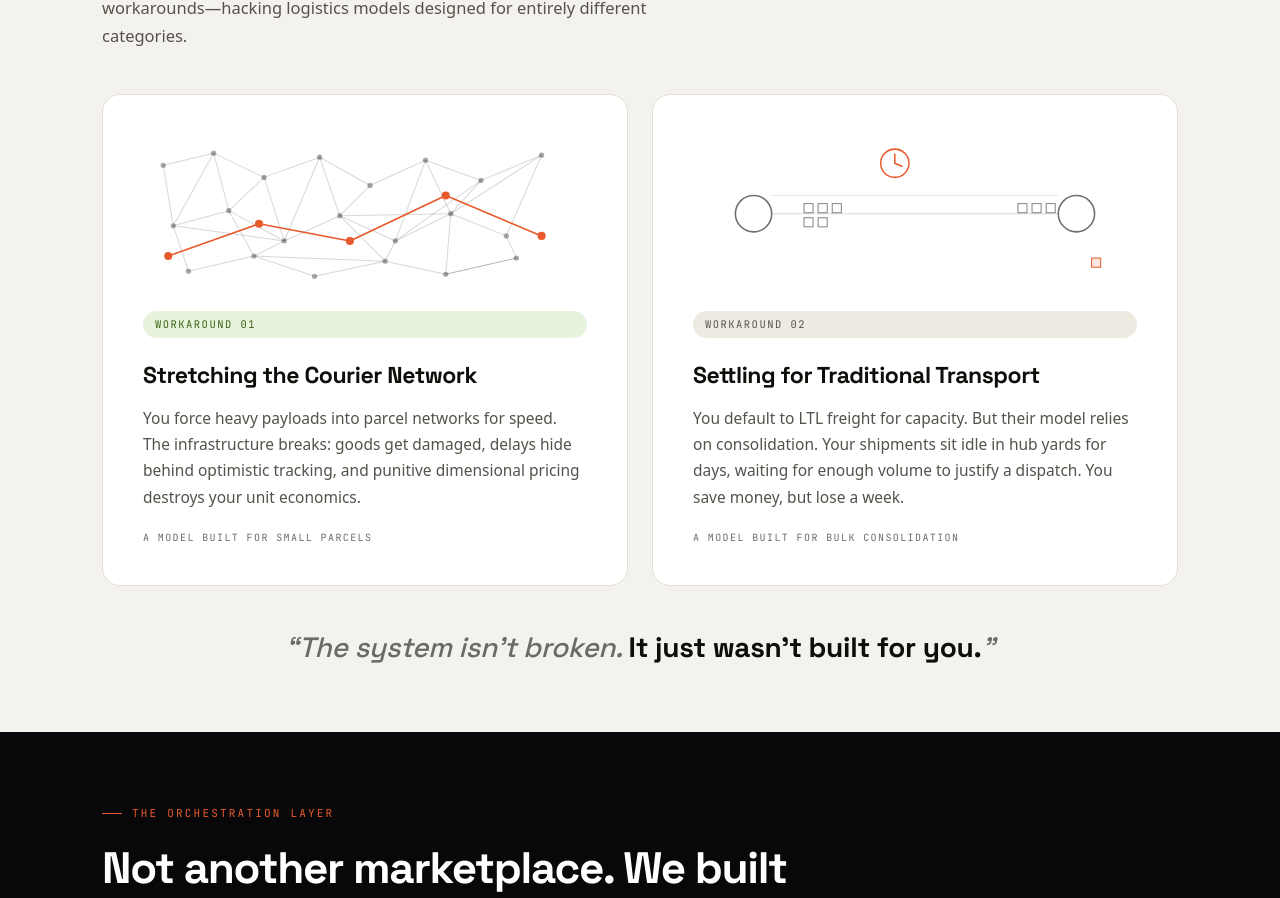
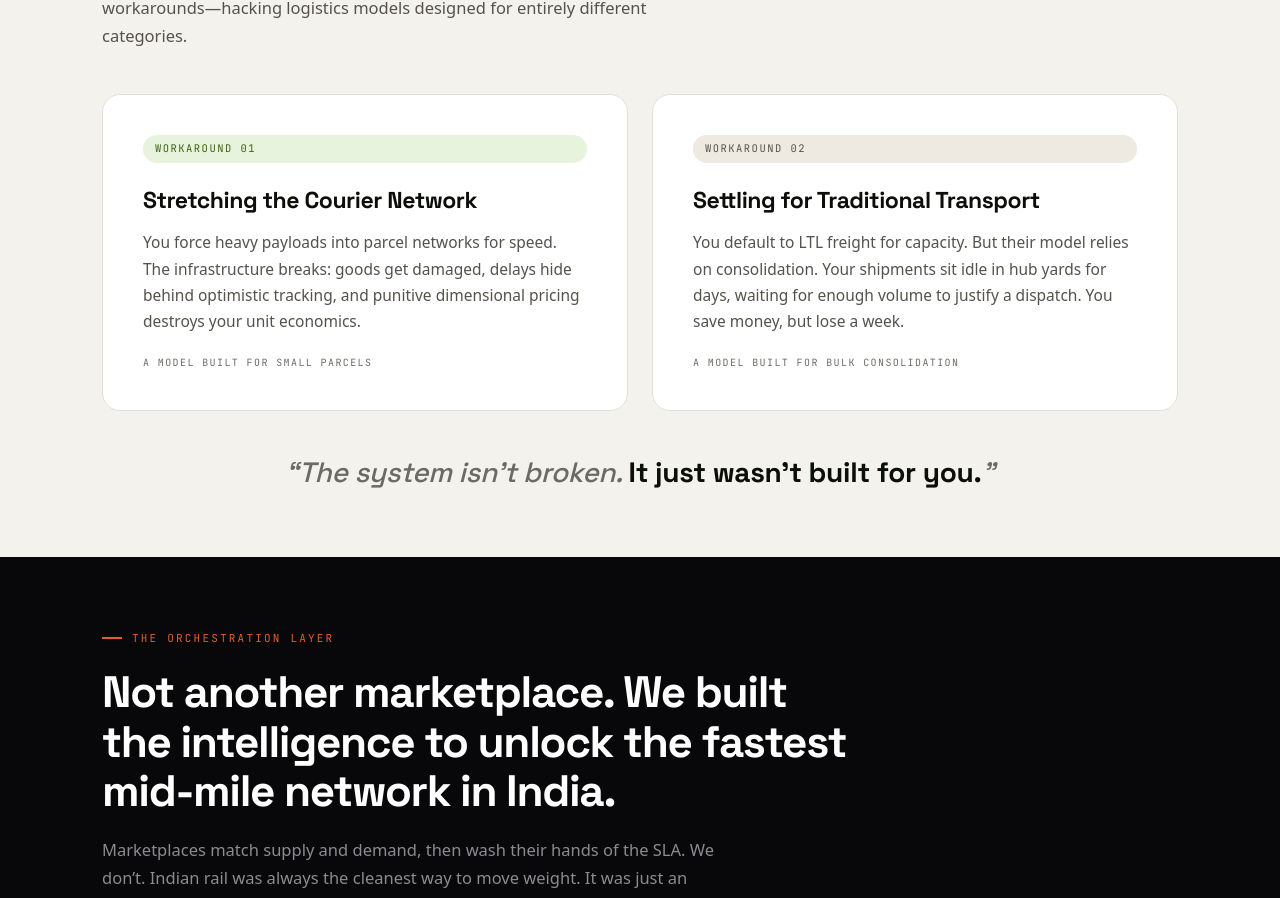
Before and after one commit to dineshreddyondl/joltdeliveries, a Next.js app: page / in a window 1280 px wide. Shown: the part 2298-3196 px from the top of the page. Built offline with nearby package versions, Linux system fonts and the light colour scheme.

Commit message:
Gap: remove bento card micro-graphics (founder)
The hand-drawn mesh/freight-yard SVGs are removed; the side-by-side
bento card pair and the new H2 copy stay.

```diff
--- a/components/sections/gap.module.css
+++ b/components/sections/gap.module.css
@@ -84,12 +84,6 @@
   transform: translateY(-8px);
   box-shadow: 0 30px 60px rgba(10, 10, 11, 0.1);
 }
-.trapArtSvg {
-  display: block;
-  width: 100%;
-  height: auto;
-  margin-bottom: 24px;
-}
 .badge {
   font-family: var(--font-jetbrains), "JetBrains Mono", monospace;
   font-size: 10.5px;
--- a/components/sections/gap.tsx
+++ b/components/sections/gap.tsx
@@ -47,86 +47,6 @@ const TRAPS = [
     tagline: "A model built for bulk consolidation",
   },
 ];
-
-/* ==================== card micro-graphics (founder pick A) ====================
-   Hand-drawn data-viz line art in ink + one orange accent each. Static and
-   deterministic (no random, no animation) so SSR and hydration agree. */
-
-const INK = "rgba(12,14,9,0.16)";
-
-/* Courier: a dense parcel-network mesh — everything wired to everything,
-   with one orange route cutting through. */
-function CourierMesh() {
-  const nodes: [number, number][] = [
-    [20, 30], [70, 18], [120, 42], [175, 22], [225, 50], [280, 25], [335, 45], [395, 20],
-    [30, 90], [85, 75], [140, 105], [195, 80], [250, 105], [305, 78], [360, 100],
-    [45, 135], [110, 120], [170, 140], [240, 125], [300, 138], [370, 122],
-  ];
-  /* web edges between near neighbours */
-  const edges: [number, number][] = [
-    [0, 1], [1, 2], [2, 3], [3, 4], [4, 5], [5, 6], [6, 7],
-    [8, 9], [9, 10], [10, 11], [11, 12], [12, 13], [13, 14],
-    [15, 16], [16, 17], [17, 18], [18, 19], [19, 20],
-    [0, 8], [1, 9], [2, 9], [3, 11], [4, 11], [5, 13], [6, 13], [7, 14],
-    [8, 15], [9, 16], [10, 16], [11, 18], [12, 18], [13, 19], [14, 20],
-    [1, 8], [2, 10], [3, 10], [5, 12], [6, 12], [7, 13],
-    [8, 10], [11, 13], [16, 18], [19, 20],
-  ];
-  const route: [number, number][] = [[25, 120], [115, 88], [205, 105], [300, 60], [395, 100]];
-  return (
-    <svg viewBox="0 0 440 150" className={styles.trapArtSvg} aria-hidden="true">
-      {edges.map(([a, b]) => (
-        <line
-          key={`${a}-${b}`}
-          x1={nodes[a][0]} y1={nodes[a][1]} x2={nodes[b][0]} y2={nodes[b][1]}
-          stroke={INK} strokeWidth="1"
-        />
-      ))}
-      {nodes.map(([x, y], i) => (
-        <circle key={i} cx={x} cy={y} r="2.6" fill="rgba(12,14,9,0.35)" />
-      ))}
-      <polyline
-        points={route.map((p) => p.join(",")).join(" ")}
-        fill="none" stroke="#E85A2C" strokeWidth="1.6" strokeLinecap="round"
-        strokeLinejoin="round"
-      />
-      {route.map(([x, y], i) => (
-        <circle key={i} cx={x} cy={y} r="4" fill="#E85A2C" />
-      ))}
-    </svg>
-  );
-}
-
-/* Freight: a hub-and-spoke yard — two big hubs, sparse lines, shipments
-   parked idle beside the hubs, and an orange clock ticking on the wait. */
-function FreightYard() {
-  return (
-    <svg viewBox="0 0 440 150" className={styles.trapArtSvg} aria-hidden="true">
-      {/* hubs */}
-      <circle cx="60" cy="78" r="18" fill="#fff" stroke="rgba(12,14,9,0.6)" strokeWidth="1.5" />
-      <circle cx="380" cy="78" r="18" fill="#fff" stroke="rgba(12,14,9,0.6)" strokeWidth="1.5" />
-      {/* sparse linehaul */}
-      <line x1="78" y1="78" x2="362" y2="78" stroke={INK} strokeWidth="1" />
-      <line x1="78" y1="60" x2="362" y2="60" stroke="rgba(12,14,9,0.1)" strokeWidth="1" />
-      {/* idle shipments parked beside the hubs */}
-      {[110, 124, 138].map((x) => (
-        <rect key={`l${x}`} x={x} y="68" width="9" height="9" fill="none" stroke="rgba(12,14,9,0.5)" strokeWidth="1" />
-      ))}
-      {[110, 124].map((x) => (
-        <rect key={`l2${x}`} x={x} y="82" width="9" height="9" fill="none" stroke="rgba(12,14,9,0.5)" strokeWidth="1" />
-      ))}
-      {[322, 336, 350].map((x) => (
-        <rect key={`r${x}`} x={x} y="68" width="9" height="9" fill="none" stroke="rgba(12,14,9,0.5)" strokeWidth="1" />
-      ))}
-      {/* the wait: orange clock above the linehaul */}
-      <circle cx="200" cy="28" r="14" fill="#fff" stroke="#E85A2C" strokeWidth="1.5" />
-      <line x1="200" y1="28" x2="200" y2="19" stroke="#E85A2C" strokeWidth="1.5" strokeLinecap="round" />
-      <line x1="200" y1="28" x2="207" y2="31" stroke="#E85A2C" strokeWidth="1.5" strokeLinecap="round" />
-      {/* one orange dispatch far away — the volume you're waiting for */}
-      <rect x="395" y="122" width="9" height="9" fill="rgba(232,90,44,0.15)" stroke="#E85A2C" strokeWidth="1" />
-    </svg>
-  );
-}
 
 export function Gap() {
   const { ref, animateIn, inView } = useReveal<HTMLElement>();
@@ -187,7 +107,6 @@ export function Gap() {
               animate={show as never}
               className={cn(styles.trap, styles[trap.tone])}
             >
-              {trap.tone === "courier" ? <CourierMesh /> : <FreightYard />}
               <span className={styles.badge}>{trap.badge}</span>
               <h3 className={sg.className}>{trap.title}</h3>
               <p>{trap.body}</p>
```
